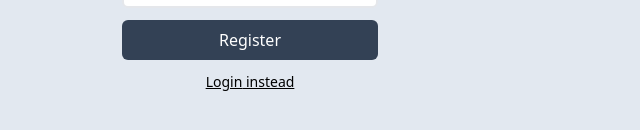
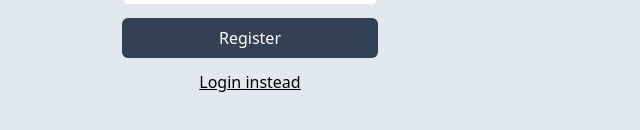
Before and after one commit to joseph0x45/linkdump, a Svelte app in the folder extension/: page /auth in a window 1280 px wide. Shown: the part 428-558 px from the top of the page, without its empty margins (0-640 px from the left). Built offline with nearby package versions, Linux system fonts and the light colour scheme.

Commit message:
ui updates

```diff
--- a/extension/src/pages/auth.svelte
+++ b/extension/src/pages/auth.svelte
@@ -37,7 +37,7 @@
                 </svg>
             {/if}
         </button>
-        <button type="button" class=" underline text-sm" on:click={switch_action}>
+        <button type="button" class=" underline" on:click={switch_action}>
             <h1>
                 {alt} instead
             </h1>
```
